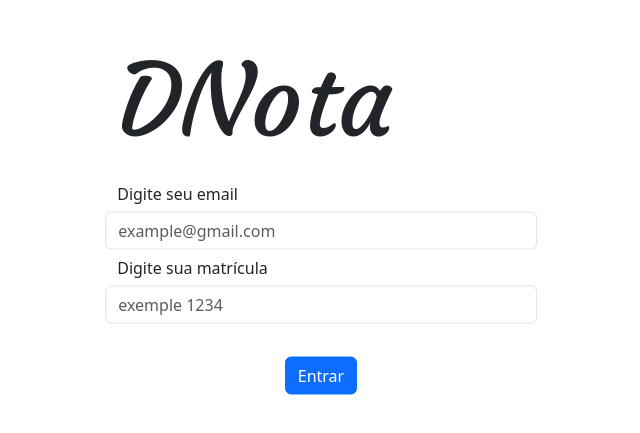
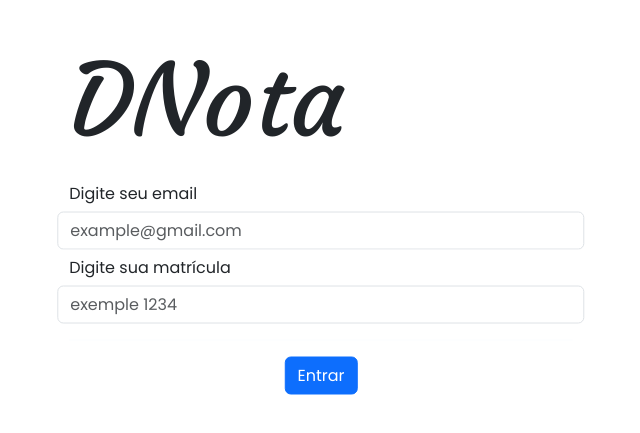
Before and after one commit to augustoaraujoo/chat-socket.io, a website: page src/modules/public/index.html in a window 1280 px wide. Shown: the part 209-642 px from the top of the page, without its empty margins (319-959 px from the left). Drawn offline with nearby package versions, Linux system fonts and the light colour scheme.

Commit message:
style:fontes da aplicação

```diff
--- a/src/modules/public/chat.js
+++ b/src/modules/public/chat.js
@@ -38,7 +38,6 @@ socket.on('dados_colaborador', (data) => {
 });
 socket.on("colaboradorQmeEnviou", (data) => {
 
-    console.log(`você recebeu uma avaliação de ${data.colabEmail}`);
 })
 
 socket.on("colaboradores", (data) => {
--- a/src/modules/public/index.html
+++ b/src/modules/public/index.html
@@ -5,6 +5,18 @@
     <meta http-equiv="X-UA-Compatible" content="IE=edge" />
     <meta name="viewport" content="width=device-width, initial-scale=1.0" />
     <title>DNota</title>
+    <link
+    href="https://fonts.googleapis.com/css2?family=Poppins&display=swap"
+    rel="stylesheet"
+  />
+  <style>
+    #logoDNota{
+      font-family: 'Courgette', 'cursive'
+    }
+    * {
+        font-family: "Poppins", sans-serif;
+      }
+  </style>
     <link
       href="https://cdn.jsdelivr.net/npm/bootstrap@5.3.1/dist/css/bootstrap.min.css"
       rel="stylesheet"
@@ -25,7 +37,8 @@
       class="position-absolute top-50 start-50 translate-middle w-40 p-3"
     >
       <div class="container">
-        <div style="font-size: 100px; font-family: 'Courgette', cursive">
+        <div id="logoDNota"
+        style="font-size: 100px;">
           DNota
         </div>
         <div class="row">
--- a/src/shared/infra/http/websocket.ts
+++ b/src/shared/infra/http/websocket.ts
@@ -45,6 +45,5 @@ io.on("connection", (socket) => {
                 verify.desc = verify.desc += data.mensagem_input,
                 verify.reacoes = data.reacao_input
         }
-        console.log(verify);
     })
 })
```
Also changed, not shown: src/modules/public/chat.html (+15 -1 lines).
